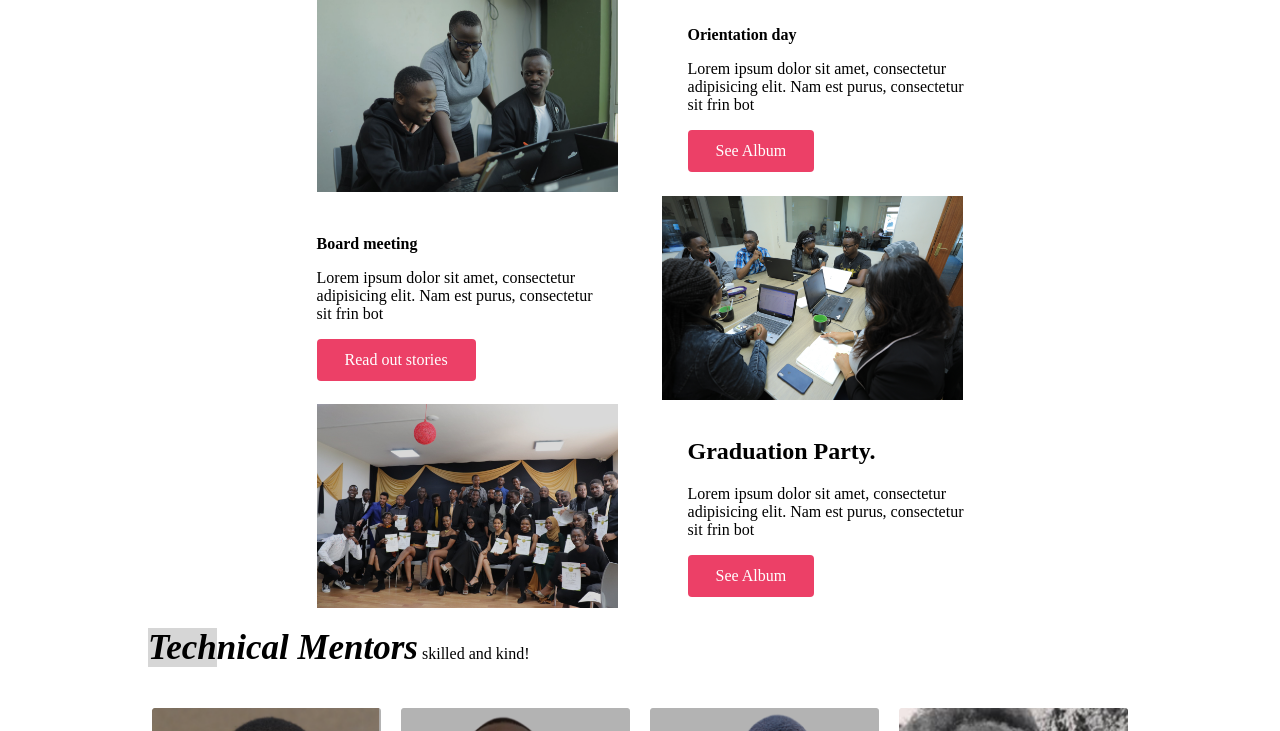
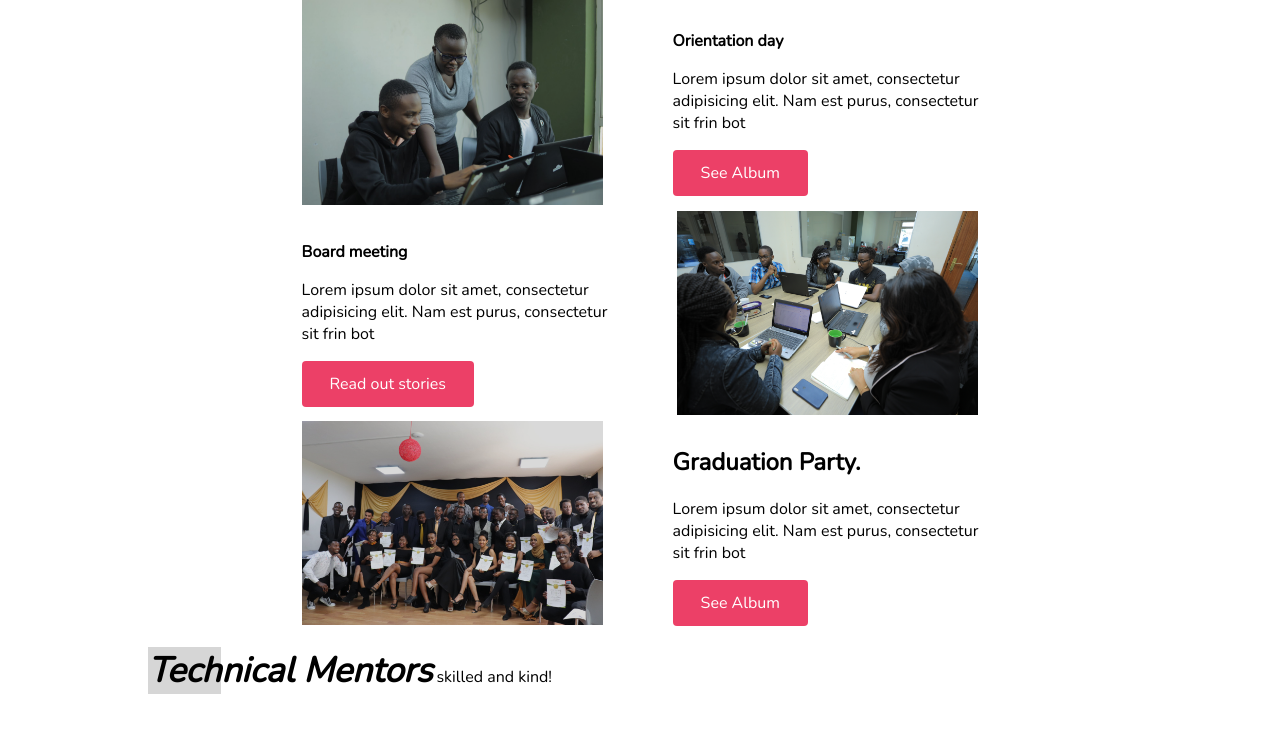
Before and after one commit to brooksd/Week-1-landing-page, a plain HTML site: page index.html in a window 1280 px wide. Shown: the part 618-1349 px from the top of the page. Drawn offline with nearby package versions, Linux system fonts and the light colour scheme.

Commit message:
Added the Nunito font to css and linked it to the HTML head tag

```diff
--- a/Assets/CSS/styles.css
+++ b/Assets/CSS/styles.css
@@ -1,5 +1,5 @@
 * {
-    font-family: 'Nunito';
+    font-family: 'Nunito', sans-serif;
     box-sizing: border-box;
     text-decoration: none;
 }
--- a/index.html
+++ b/index.html
@@ -7,6 +7,9 @@
     <meta name="viewport" content="width=device-width, initial-scale=1.0" />
     <title>Moringa School</title>
     <link rel="stylesheet" type="text/css" href="/Assets/CSS/styles.css" />
+    <style>
+        @import url('https://fonts.googleapis.com/css2?family=Nunito:wght@300&display=swap');
+    </style>
 </head>
 
 <body>
@@ -46,7 +49,8 @@
 
     <div>
         <p>
-            <p><strong><em style="font-size: 35px;"><span class="highlight">Stori</span>es</em></strong> so many memories!</p>
+        <p><strong><em style="font-size: 35px;"><span class="highlight">Stori</span>es</em></strong> so many memories!
+        </p>
         </p>
     </div>
 
@@ -96,7 +100,8 @@
     </div>
 
     <div>
-        <p><strong><em style="font-size: 35px;"><span class="highlight">Tech</span>nical Mentors</em></strong> skilled and kind!</p>
+        <p><strong><em style="font-size: 35px;"><span class="highlight">Tech</span>nical Mentors</em></strong> skilled
+            and kind!</p>
     </div>
 
     <div class="technical-mentors">
@@ -169,7 +174,8 @@
     </div>
 
     <div>
-        <p><strong><em style="font-size: 35px;"><span class="highlight">Proje</span>ct</em></strong> it's hopefully a good one.</p>
+        <p><strong><em style="font-size: 35px;"><span class="highlight">Proje</span>ct</em></strong> it's hopefully a
+            good one.</p>
     </div>
 
     <div class="container">
```
Lines whose indentation alone changed are shown as unchanged.
